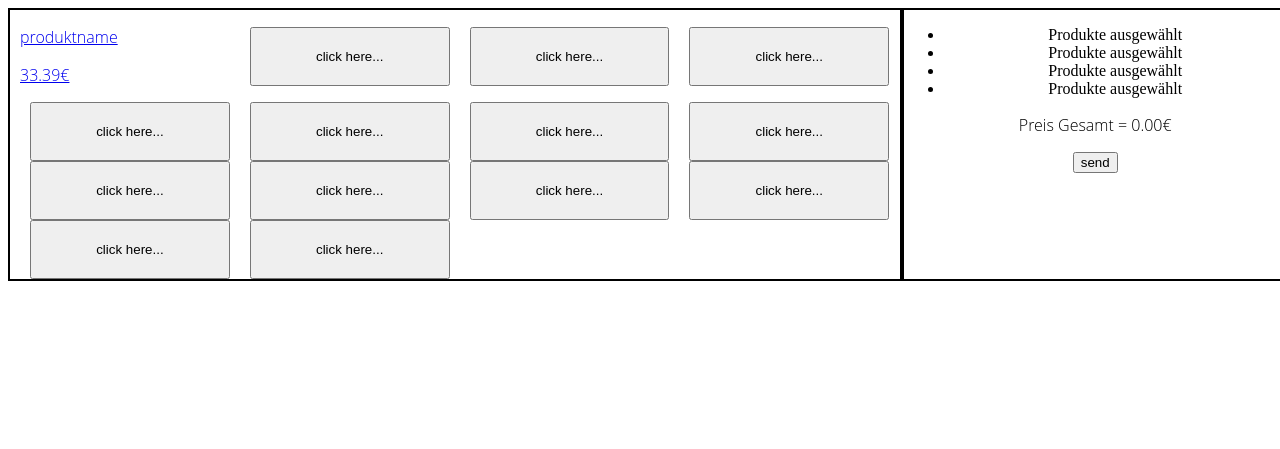
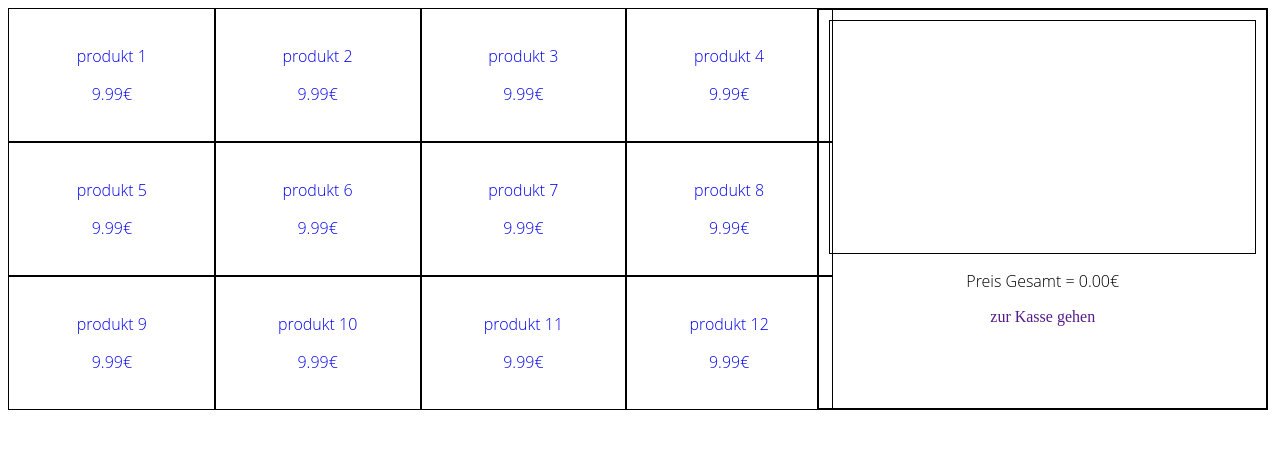
Before and after one commit to cedrick7/web_kassensystem, a PHP site: page / in a window 1280 px wide. Shown: the top 449 px of the page. Run offline with PHP 8.4, Linux system fonts and the light colour scheme.

Commit message:
layout changes

```diff
--- a/index.html
+++ b/index.html
@@ -11,98 +11,70 @@
 <body>
   <div class="content">
     <div class="outer-box_left" id="box-1">
-
-      <div class="product-box" id="product-01" attribute="">
-        <a href="javascript:;" onclick="addItem()">
-          <p id="product-01_name">produktname</p>
-          <p id="product-01_price">33.39€</p>
-        </a>
-      </div>
-
-      <div class="product-box" id="product-02" attribute=""><button class="product-button" id="product-button-02" type="submit">click here...</button></div>
-      <div class="product-box" id="product-03" attribute=""><button class="product-button" id="product-button-03" type="submit">click here...</button></div>
-      <div class="product-box" id="product-04" attribute=""><button class="product-button" id="product-button-04" type="submit">click here...</button></div>
-      <div class="product-box" id="product-05" attribute=""><button class="product-button" id="product-button-05" type="submit">click here...</button></div>
-      <div class="product-box" id="product-06" attribute=""><button class="product-button" id="product-button-06" type="submit">click here...</button></div>
-      <div class="product-box" id="product-07" attribute=""><button class="product-button" id="product-button-07" type="submit">click here...</button></div>
-      <div class="product-box" id="product-08" attribute=""><button class="product-button" id="product-button-08" type="submit">click here...</button></div>
-      <div class="product-box" id="product-09" attribute=""><button class="product-button" id="product-button-09" type="submit">click here...</button></div>
-      <div class="product-box" id="product-10" attribute=""><button class="product-button" id="product-button-10" type="submit">click here...</button></div>
-      <div class="product-box" id="product-11" attribute=""><button class="product-button" id="product-button-11" type="submit">click here...</button></div>
-      <div class="product-box" id="product-12" attribute=""><button class="product-button" id="product-button-12" type="submit">click here...</button></div>
-      <div class="product-box" id="product-13" attribute=""><button class="product-button" id="product-button-13" type="submit">click here...</button></div>
-      <div class="product-box" id="product-14" attribute=""><button class="product-button" id="product-button-14" type="submit">click here...</button></div>
+      <div class="product-box" id="product-01" attribute=""><a href="#" onclick="addToCart('produkt 1', 9.99)">
+          <p id="product-01_name">produkt 1</p>
+          <p id="product-01_price">9.99€</p>
+        </a></div>
+      <div class="product-box" id="product-02" attribute=""><a href="#" onclick="addToCart('produkt 2', 9.99)">
+          <p id="product-02_name">produkt 2</p>
+          <p id="product-02_price">9.99€</p>
+        </a></div>
+      <div class="product-box" id="product-03" attribute=""><a href="#" onclick="addToCart('produkt 3', 9.99)">
+          <p id="product-03_name">produkt 3</p>
+          <p id="product-03_price">9.99€</p>
+        </a></div>
+      <div class="product-box" id="product-04" attribute=""><a href="#" onclick="addToCart('produkt 4', 9.99)">
+          <p id="product-04_name">produkt 4</p>
+          <p id="product-04_price">9.99€</p>
+        </a></div>
+      <div class="product-box" id="product-05" attribute=""><a href="#" onclick="addToCart('produkt 5', 9.99)">
+          <p id="product-05_name">produkt 5</p>
+          <p id="product-05_price">9.99€</p>
+        </a></div>
+      <div class="product-box" id="product-06" attribute=""><a href="#" onclick="addToCart('produkt 6', 9.99)">
+          <p id="product-06_name">produkt 6</p>
+          <p id="product-06_price">9.99€</p>
+        </a></div>
+      <div class="product-box" id="product-07" attribute=""><a href="#" onclick="addToCart('produkt 7', 9.99)">
+          <p id="product-07_name">produkt 7</p>
+          <p id="product-07_price">9.99€</p>
+        </a></div>
+      <div class="product-box" id="product-08" attribute=""><a href="#" onclick="addToCart('produkt 8', 9.99)">
+          <p id="product-08_name">produkt 8</p>
+          <p id="product-08_price">9.99€</p>
+        </a></div>
+      <div class="product-box" id="product-09" attribute=""><a href="#" onclick="addToCart('produkt 9', 9.99)">
+          <p id="product-09_name">produkt 9</p>
+          <p id="product-09_price">9.99€</p>
+        </a></div>
+      <div class="product-box" id="product-10" attribute=""><a href="#" onclick="addToCart('produkt 10', 9.99)">
+          <p id="product-10_name">produkt 10</p>
+          <p id="product-10_price">9.99€</p>
+        </a></div>
+      <div class="product-box" id="product-11" attribute=""><a href="#" onclick="addToCart('produkt 11', 9.99)">
+          <p id="product-11_name">produkt 11</p>
+          <p id="product-11_price">9.99€</p>
+        </a></div>
+      <div class="product-box" id="product-11" attribute=""><a href="#" onclick="addToCart('produkt 12', 9.99)">
+          <p id="product-12_name">produkt 12</p>
+          <p id="product-12_price">9.99€</p>
+        </a></div>
     </div>
     <div class="outer-box_right" id="box-2">
-      <div class="">
+      <div class="product-cart">
         <ul id="product-list">
-          <li>Produkte ausgewählt</li>
-          <li>Produkte ausgewählt</li>
-          <li>Produkte ausgewählt</li>
-          <li>Produkte ausgewählt</li>
+          <li id="product-list_placeholder-item"></li>
         </ul>
       </div>
       <div class="sum-list">
         <p>Preis Gesamt = <span id="price_result">0.00</span>€</p>
       </div>
       <div class="checkout-box">
-        <button id="sumbit" type="submit">send</button>
+        <a href="" id="sumbit">zur Kasse gehen</a>
       </div>
     </div>
 
   </div>
-
-  <script>
-    function addItem() {
-      // finde alle wichtigen Elemente
-      var list = document.getElementById("product-list");
-      var result = document.getElementById("price_result");
-
-      // werte der produkte herausfinden und in variablen speichern
-      var product_item = document.getElementById("product-01");
-      var product_name = (document.getElementById("product-01_name").innerHTML).toString();
-      var product_price_str = (document.getElementById("product-01_price").innerHTML).toString();
-      var product_price = Number(product_price_str.replace(/[^0-9.-]+/g, ""));
-      var price_result_str = (document.getElementById("price_result").innerHTML).toString();
-      var price_result = Number(price_result_str.replace(/[^0-9.-]+/g, ""));
-
-      // array für ausgewählte produkte erstellen
-      var cart = [
-        [1, "Keine Produkte ausgewählt!", 0.00]
-      ]
-
-      // ausgewählte produkte zum array hinzufügen
-      cart.push([1, product_name, product_price]);
-
-      // ausgewählte produkte zum warenkorb hinzufügen und gesamtpreis anpassen
-      for (var i = 1; i <= cart.length - 1; i++) {
-        var productCount = (cart[i][0]).toString();
-        var productName = cart[i][1];
-        var productPrice = (cart[i][2]).toString();
-        var product = productCount + "x " + productName + ", " + productPrice + "€";
-        console.log(product);
-        price_result += cart[i][2];
-
-        // erstelle ein neues Element li, das später in unsere Liste aufgenommen wird
-        var item = document.createElement("li");
-
-        // erstelle eine Textstelle für unser Element und trage den Wert unseres Inputs
-        item.appendChild(document.createTextNode(product));
-
-        // Element zu der Liste hinzufügen
-        list.appendChild(item);
-
-        // gesamtpreis anpassen
-        document.getElementById("price_result").innerHTML = price_result;
-
-        // finde alle Duplikate
-        let findDuplicates = cart => cart.filter((item, index) => cart.indexOf(item) != index)
-        console.log(findDuplicates(strArray)) // All duplicates
-        console.log([...new Set(findDuplicates(strArray))]) // Unique duplicates
-      }
-    }
-  </script>
-
 </body>
 
 </html>
--- a/styles.min.css
+++ b/styles.min.css
@@ -1 +1 @@
-p{font-family:'Open Sans', sans-serif;font-size:1em;font-weight:300;text-indent:0}h1{font-family:'Lobster Two', cursive;font-size:2em}h3{font-family:'Open Sans', sans-serif}body{width:100%}.content{width:100%;display:flex;flex-direction:row;justify-content:space-between}.content .outer-box_left{border:2px solid #000;min-height:100%;width:70%;display:flex;flex-wrap:wrap;flex-direction:row}.content .outer-box_left .product-box{display:flex;flex-basis:calc(23% - 5px);justify-content:center;flex-direction:column;margin-left:10px;margin-right:10px}.content .outer-box_left .product-box .product-button{width:100%;padding:20px 10px;margin-left:10px;margin-right:10px}.content .outer-box_right{width:30%;border:2px solid #000;text-align:center}.content .outer-box_right .product-list{min-height:200px;border:1px solid #000}.content .outer-box_right .sum-list{margin:15px}.content .outer-box_right .checkout-box{margin:15px}
+p{font-family:'Open Sans', sans-serif;font-size:1em;font-weight:300;text-indent:0}h1{font-family:'Lobster Two', cursive;font-size:2em}h3{font-family:'Open Sans', sans-serif}body{width:100%}.content{width:100%;margin-left:-20px;display:flex;flex-direction:row;justify-content:space-between}.content .outer-box_left{min-height:100%;width:65%;display:flex;flex-wrap:wrap;flex-direction:row}.content .outer-box_left .product-box{display:flex;flex-basis:calc(23% - 5px);justify-content:center;flex-direction:column;margin-left:10px;margin-right:10px}.content .outer-box_left .product-box a{width:100%;padding:20px 10px;margin-left:10px;margin-right:10px;border:1px solid #000;text-align:center;text-decoration:none}.content .outer-box_right{width:35%;border:2px solid #000;text-align:center}.content .outer-box_right .product-cart{margin:10px;border:1px solid #000}.content .outer-box_right .product-cart #product-list{min-height:200px;list-style-type:none}.content .outer-box_right .product-cart #product-list li{text-decoration:none;letter-spacing:3px}.content .outer-box_right .sum-list{margin:15px}.content .outer-box_right .checkout-box{margin:15px}.content .outer-box_right .checkout-box a{text-decoration:none}
--- a/styles.scss
+++ b/styles.scss
@@ -26,14 +26,14 @@ body {
 
 .content {
   width: 100%;
+  margin-left: -20px;
   display: flex;
   flex-direction: row;
   justify-content: space-between;
 
   .outer-box_left {
-    border: 2px solid #000;
     min-height: 100%;
-    width: 70%;
+    width: 65%;
     display: flex;
     flex-wrap: wrap;
     flex-direction: row;
@@ -46,23 +46,36 @@ body {
       margin-left: 10px;
       margin-right: 10px;
 
-      .product-button {
+      a {
         width: 100%;
         padding: 20px 10px;
         margin-left: 10px;
         margin-right: 10px;
+        border: 1px solid #000;
+        text-align: center;
+        text-decoration: none;
       }
     }
   }
 
   .outer-box_right {
-    width: 30%;
+    width: 35%;
     border: 2px solid #000;
     text-align: center;
 
-    .product-list {
-      min-height: 200px;
+    .product-cart {
+      margin: 10px;
       border: 1px solid #000;
+
+      #product-list {
+        min-height: 200px;
+        list-style-type: none;
+
+        li {
+          text-decoration: none;
+          letter-spacing: 3px;
+        }
+      }
     }
 
     .sum-list {
@@ -71,6 +84,10 @@ body {
 
     .checkout-box {
       margin: 15px;
+
+      a {
+        text-decoration: none;
+      }
     }
   }
 }
```
Also changed, not shown: styles.js (+66 -0 lines), 1 other file.
